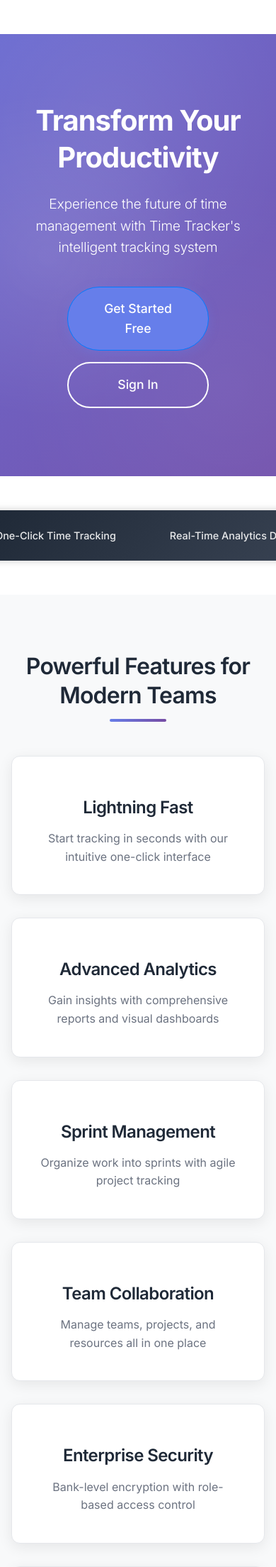
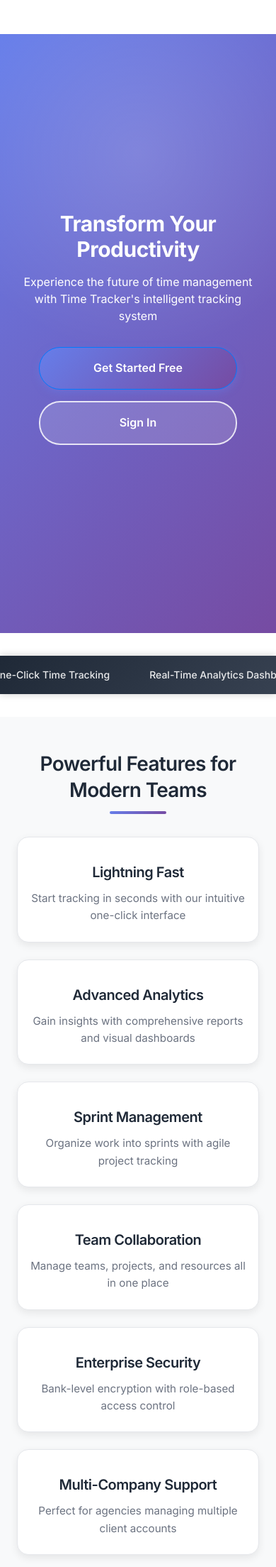
Before and after one commit to nullmedium/TimeTrack, a Flask app: page / in a window 390 px wide. Shown: the top 2208 px of the page at 71% size. Run offline with Flask 2, Linux system fonts and the light colour scheme; data comes from the database, SQL or seed files in the repository; data that the repository does not hold is empty; some libraries are stand-ins or nearby versions.

Commit message:
Redesign splash screen for better mobile experience
- Created new splash-mobile.css with mobile-optimized styles
- Redesigned hero section with better mobile typography and spacing
- Optimized feature cards to stack properly on mobile
- Enhanced CTA buttons with proper touch targets (min 48px height)
- Improved animations and performance for mobile devices
- Added landscape mobile layout support
- Simplified backgrounds and animations for better performance
- Better responsive typography using clamp() for fluid scaling
- Added touch device optimizations

```diff
--- /dev/null
+++ b/static/css/splash-mobile.css
@@ -0,0 +1,409 @@
+/* Mobile-Optimized Splash Page Styles */
+
+/* ===== Mobile Base Overrides ===== */
+@media (max-width: 768px) {
+    /* Reset container padding for full-width mobile experience */
+    .splash-container {
+        margin: -2rem -1rem 0 -1rem;
+    }
+
+    /* ===== Hero Section Mobile ===== */
+    .splash-hero {
+        padding: 3rem 1rem 4rem 1rem;
+        min-height: 100vh;
+        position: relative;
+        display: flex;
+        flex-direction: column;
+        justify-content: center;
+        align-items: center;
+        text-align: center;
+    }
+
+    /* Simplify background for performance */
+    .splash-hero::before {
+        background-image:
+            radial-gradient(circle at 50% 20%, rgba(255,255,255,0.15) 0%, transparent 40%);
+    }
+
+    .hero-content {
+        width: 100%;
+        padding: 0 1rem;
+        z-index: 2;
+    }
+
+    /* Mobile-optimized typography */
+    .hero-title {
+        font-size: clamp(2rem, 8vw, 2.5rem);
+        line-height: 1.2;
+        margin-bottom: 1rem;
+        font-weight: 700;
+        letter-spacing: -0.5px;
+    }
+
+    .hero-subtitle {
+        font-size: clamp(1rem, 4vw, 1.25rem);
+        line-height: 1.5;
+        margin-bottom: 2rem;
+        font-weight: 400;
+        opacity: 0.95;
+        padding: 0 1rem;
+    }
+
+    /* Mobile CTA buttons */
+    .cta-buttons {
+        display: flex;
+        flex-direction: column;
+        gap: 1rem;
+        align-items: center;
+        width: 100%;
+        padding: 0 1rem;
+    }
+
+    .btn-primary, .btn-secondary {
+        width: 100%;
+        max-width: 280px;
+        padding: 1rem 2rem;
+        font-size: 1rem;
+        border-radius: 30px;
+        font-weight: 600;
+        min-height: 48px; /* Touch-friendly height */
+        display: flex;
+        align-items: center;
+        justify-content: center;
+        touch-action: manipulation;
+        -webkit-tap-highlight-color: transparent;
+    }
+
+    /* Enhanced mobile button states */
+    .btn-primary {
+        background: linear-gradient(135deg, #667eea 0%, #764ba2 100%);
+        box-shadow: 0 4px 12px rgba(102, 126, 234, 0.4);
+    }
+
+    .btn-primary:active {
+        transform: scale(0.98);
+        box-shadow: 0 2px 8px rgba(102, 126, 234, 0.3);
+    }
+
+    .btn-secondary {
+        background: rgba(255, 255, 255, 0.15);
+        backdrop-filter: blur(10px);
+        border: 2px solid rgba(255, 255, 255, 0.8);
+    }
+
+    .btn-secondary:active {
+        transform: scale(0.98);
+        background: rgba(255, 255, 255, 0.25);
+    }
+
+    /* Hide floating clock on mobile */
+    .hero-visual {
+        display: none;
+    }
+
+    /* ===== Features Banner Mobile ===== */
+    .features-banner {
+        padding: 1rem 0;
+        margin: 2rem 0;
+    }
+
+    .feature-item {
+        padding: 0 1.5rem;
+        font-size: 0.875rem;
+        gap: 0.5rem;
+    }
+
+    .feature-item i {
+        font-size: 1rem;
+    }
+
+    /* Speed up animation on mobile */
+    .features-track {
+        animation-duration: 30s;
+    }
+
+    /* ===== Features Grid Mobile ===== */
+    .features-grid {
+        padding: 3rem 1rem;
+    }
+
+    .section-title {
+        font-size: clamp(1.75rem, 6vw, 2rem);
+        margin-bottom: 2rem;
+    }
+
+    .feature-cards {
+        grid-template-columns: 1fr;
+        gap: 1.5rem;
+        padding: 0 0.5rem;
+    }
+
+    .feature-card {
+        padding: 2rem 1.5rem;
+        border-radius: 16px;
+        box-shadow: 0 4px 12px rgba(0,0,0,0.08);
+    }
+
+    /* Reduce icon size on mobile */
+    .feature-icon {
+        font-size: 2.5rem;
+        margin-bottom: 0.75rem;
+    }
+
+    .feature-card h3 {
+        font-size: 1.25rem;
+        margin-bottom: 0.75rem;
+    }
+
+    .feature-card p {
+        font-size: 0.95rem;
+        line-height: 1.6;
+    }
+
+    /* ===== Statistics Mobile ===== */
+    .statistics {
+        padding: 3rem 1rem;
+        flex-direction: column;
+        gap: 2rem;
+        text-align: center;
+    }
+
+    .statistics .section-title {
+        font-size: clamp(1.75rem, 6vw, 2rem);
+        margin-bottom: 2rem;
+    }
+
+    .stat-item {
+        width: 100%;
+    }
+
+    .stat-number {
+        font-size: clamp(2rem, 8vw, 2.5rem);
+        margin-bottom: 0.25rem;
+    }
+
+    .stat-label {
+        font-size: 1rem;
+    }
+
+    /* ===== Testimonials Mobile ===== */
+    .testimonials {
+        padding: 3rem 1rem;
+    }
+
+    .testimonial-grid {
+        grid-template-columns: 1fr;
+        gap: 1.5rem;
+    }
+
+    .testimonial-card {
+        padding: 1.5rem;
+        box-shadow: 0 4px 12px rgba(31, 38, 135, 0.08);
+    }
+
+    .testimonial-card p {
+        font-size: 1rem;
+        margin-bottom: 1rem;
+    }
+
+    /* ===== Pricing Mobile ===== */
+    .pricing {
+        padding: 3rem 1rem;
+    }
+
+    .pricing-cards {
+        grid-template-columns: 1fr;
+        gap: 1.5rem;
+    }
+
+    .pricing-card {
+        padding: 2rem 1.5rem;
+        margin: 0 0.5rem;
+    }
+
+    /* Remove scale on featured card for mobile */
+    .pricing-card.featured {
+        transform: none;
+        margin-top: 2rem;
+    }
+
+    .pricing-card h3 {
+        font-size: 1.5rem;
+    }
+
+    .price {
+        font-size: 2.5rem;
+        margin-bottom: 1.5rem;
+    }
+
+    .pricing-features li {
+        padding: 0.5rem 0;
+        font-size: 0.95rem;
+    }
+
+    .btn-pricing {
+        width: 100%;
+        padding: 0.875rem 1.5rem;
+        font-size: 1rem;
+    }
+
+    /* ===== Final CTA Mobile ===== */
+    .final-cta {
+        padding: 3rem 1rem;
+    }
+
+    .final-cta h2 {
+        font-size: clamp(1.75rem, 6vw, 2rem);
+        line-height: 1.3;
+        margin-bottom: 0.75rem;
+    }
+
+    .final-cta p {
+        font-size: 1.1rem;
+        line-height: 1.5;
+        margin-bottom: 1.5rem;
+        padding: 0 1rem;
+    }
+
+    .btn-primary.large {
+        font-size: 1.1rem;
+        padding: 1rem 2rem;
+        max-width: 280px;
+        width: 100%;
+    }
+}
+
+/* ===== Small Mobile Devices (max-width: 480px) ===== */
+@media (max-width: 480px) {
+    .splash-hero {
+        padding: 2rem 0.5rem 3rem 0.5rem;
+    }
+
+    .hero-title {
+        font-size: 1.875rem;
+    }
+
+    .hero-subtitle {
+        font-size: 1rem;
+        padding: 0;
+    }
+
+    .feature-card {
+        padding: 1.5rem 1rem;
+    }
+
+    .pricing-card {
+        padding: 1.5rem 1rem;
+    }
+}
+
+/* ===== Landscape Mobile ===== */
+@media (max-width: 812px) and (orientation: landscape) {
+    .splash-hero {
+        min-height: auto;
+        padding: 2rem 1rem;
+    }
+
+    .hero-title {
+        font-size: 2rem;
+    }
+
+    .hero-subtitle {
+        font-size: 1.1rem;
+        margin-bottom: 1.5rem;
+    }
+
+    .cta-buttons {
+        flex-direction: row;
+        justify-content: center;
+        gap: 1rem;
+    }
+
+    .btn-primary, .btn-secondary {
+        width: auto;
+        min-width: 160px;
+    }
+}
+
+/* ===== Touch Device Enhancements ===== */
+@media (hover: none) and (pointer: coarse) {
+    /* Remove hover effects on touch devices */
+    .feature-card:hover {
+        transform: none;
+        box-shadow: 0 5px 20px rgba(0,0,0,0.08);
+    }
+
+    .pricing-card:hover {
+        transform: none;
+    }
+
+    .testimonial-card:hover {
+        transform: none;
+    }
+
+    /* Add touch feedback */
+    .btn-primary:active,
+    .btn-secondary:active,
+    .btn-pricing:active {
+        transform: scale(0.95);
+    }
+}
+
+/* ===== Performance Optimizations ===== */
+@media (max-width: 768px) {
+    /* Reduce animation complexity on mobile */
+    .splash-hero {
+        animation: none;
+        background: linear-gradient(135deg, #667eea 0%, #764ba2 100%);
+    }
+
+    .statistics {
+        animation: none;
+        background: linear-gradient(135deg, #374151 0%, #4b5563 100%);
+    }
+
+    .final-cta {
+        animation: none;
+        background: linear-gradient(135deg, #667eea 0%, #764ba2 100%);
+    }
+
+    /* Simplify animations */
+    @keyframes fadeInUp {
+        from {
+            opacity: 0;
+            transform: translateY(20px);
+        }
+        to {
+            opacity: 1;
+            transform: translateY(0);
+        }
+    }
+}
+
+/* ===== Accessibility Improvements ===== */
+@media (max-width: 768px) {
+    /* Ensure sufficient tap targets */
+    a, button {
+        min-height: 44px;
+        min-width: 44px;
+    }
+
+    /* Improve focus states for mobile */
+    *:focus {
+        outline: 3px solid #667eea;
+        outline-offset: 2px;
+    }
+
+    /* High contrast mode support */
+    @media (prefers-contrast: high) {
+        .btn-primary {
+            border: 2px solid white;
+        }
+
+        .btn-secondary {
+            background: white;
+            color: #667eea;
+            border: 2px solid #667eea;
+        }
+    }
+}
--- a/templates/index.html
+++ b/templates/index.html
@@ -70,8 +70,12 @@
             <h1 class="hero-title">Transform Your Productivity</h1>
             <p class="hero-subtitle">Experience the future of time management with {{ g.branding.app_name if g.branding else 'TimeTrack' }}'s intelligent tracking system</p>
             <div class="cta-buttons">
-                <a href="{{ url_for('register') }}" class="btn-primary">Get Started Free</a>
-                <a href="{{ url_for('login') }}" class="btn-secondary">Sign In</a>
+                <a href="{{ url_for('register') }}" class="btn-primary">
+                    <span>Get Started Free</span>
+                </a>
+                <a href="{{ url_for('login') }}" class="btn-secondary">
+                    <span>Sign In</span>
+                </a>
             </div>
         </div>
         <div class="hero-visual">
--- a/templates/layout.html
+++ b/templates/layout.html
@@ -50,6 +50,7 @@
     {% endif %}
     {% if not g.user %}
     <link rel="stylesheet" href="{{ url_for('static', filename='css/splash.css') }}">
+    <link rel="stylesheet" href="{{ url_for('static', filename='css/splash-mobile.css') }}">
     {% endif %}
     {% if g.branding and g.branding.favicon_filename %}
         <link rel="icon" type="image/x-icon" href="{{ url_for('static', filename='uploads/branding/' + g.branding.favicon_filename) }}">
```
